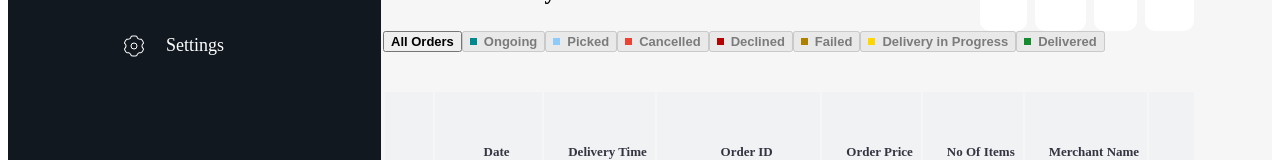
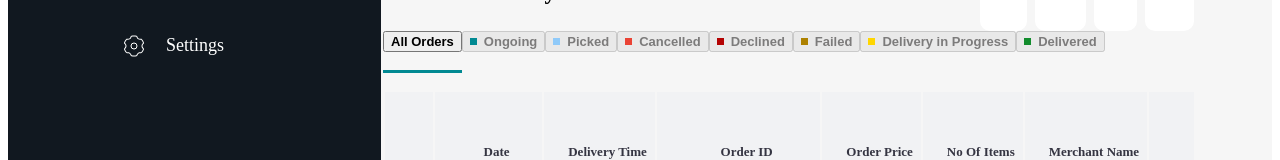
Before and after one commit to 5iveemmy/aisles, a React (Vite) app: page / in a window 1280 px wide. Shown: the part 464-624 px from the top of the page. Built offline with nearby package versions, Linux system fonts and the light colour scheme; the HTML template or start-up script is replaced by a standard one.

Commit message:
chore: upadate indicator styling

```diff
--- a/src/orders/Orders.tsx
+++ b/src/orders/Orders.tsx
@@ -367,7 +367,7 @@ const Orders = () => {
             Delivered
           </Tab>
         </TabList>
-        <TabIndicator height="3px" bg="#018992" ml="-23.5rem" />
+        <TabIndicator height="3px" bg="#018992" />
         <TabPanels>
           <TabPanel mt="20px">
             <StyledTable data={tableData} columns={tableColumns} />
```
